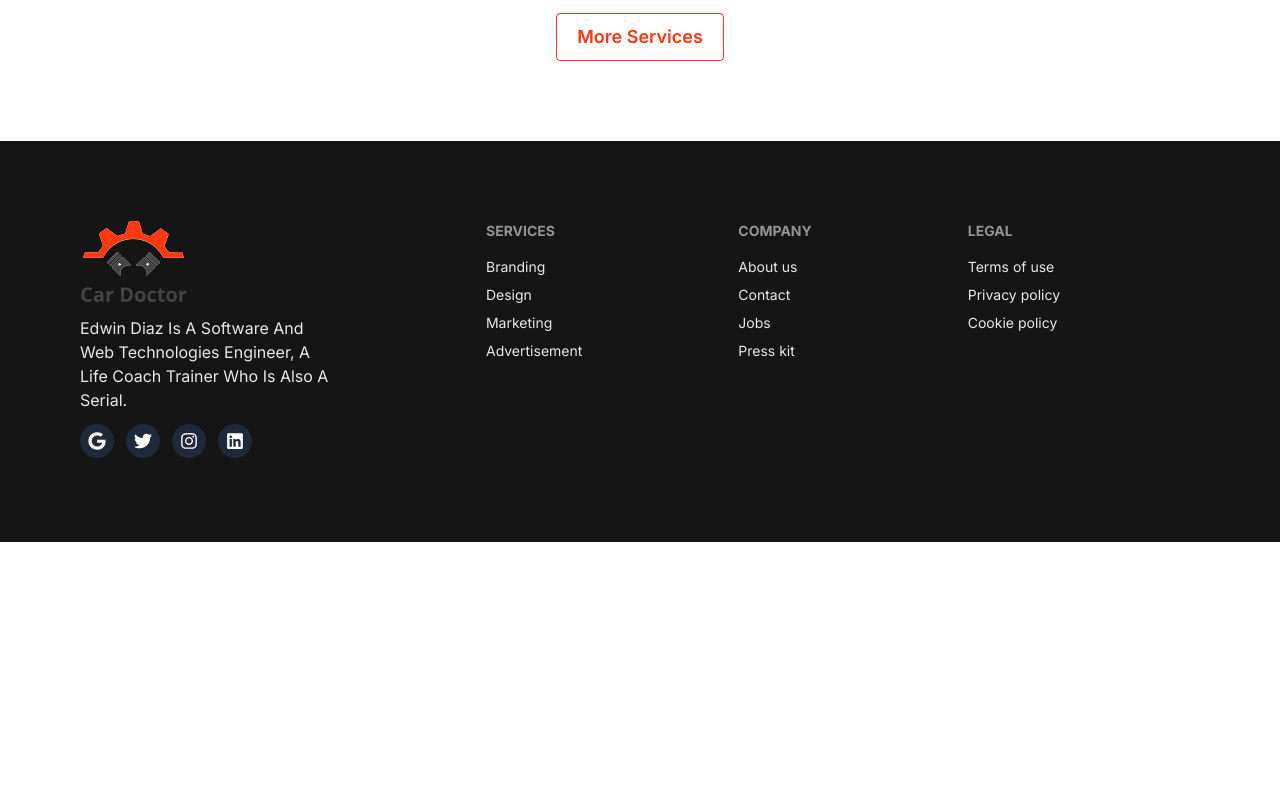
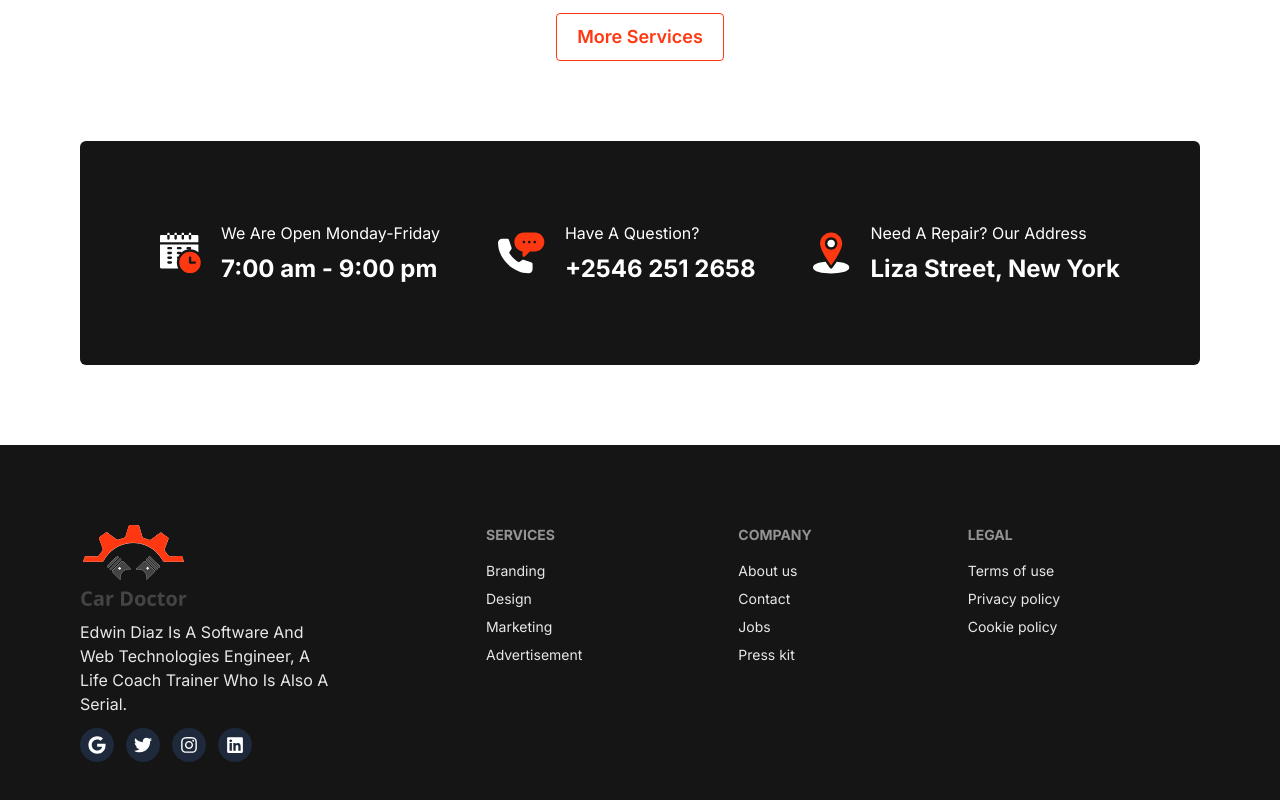
Before and after one commit to byteFarhan/car-doctors-with-NextJS, a Next.js app: page / in a window 1280 px wide. Shown: the part 2767-3567 px from the top of the page. Before the commit the page ends 3309 px from the top, so only its background shows below. Built offline with nearby package versions, Linux system fonts and the light colour scheme; no server answers.

Commit message:
add contact info component.

```diff
--- a/src/app/page.jsx
+++ b/src/app/page.jsx
@@ -1,5 +1,6 @@
 import About from "@/components/HomePage/AboutUs/AboutUs";
 import Carousel from "@/components/HomePage/Carousel/Carousel";
+import ContactInfo from "@/components/HomePage/ContactInfo/ContactInfo";
 import Services from "@/components/HomePage/Services/Services";
 import Image from "next/image";
 
@@ -9,6 +10,7 @@ export default function Home() {
       <Carousel></Carousel>
       <About></About>
       <Services></Services>
+      <ContactInfo></ContactInfo>
     </main>
   );
 }
--- /dev/null
+++ b/src/components/HomePage/ContactInfo/ContactInfo.jsx
@@ -0,0 +1,40 @@
+import calenderIcon from "@/../public/assets/icons/calenderIcon.svg";
+import phoneIcon from "@/../public/assets/icons/phoneIcon.svg";
+import locationIcon from "@/../public/assets/icons/locationIcon.svg";
+import Image from "next/image";
+const ContactInfo = () => {
+  return (
+    <>
+      <section
+        id="contactInfo"
+        className="flex flex-col items-center justify-center gap-8 px-5 py-10 my-20 text-white rounded-md md:p-20 lg:gap-0 lg:justify-between lg:flex-row bg-secondary"
+      >
+        <div className="flex gap-5">
+          <Image src={calenderIcon} alt="calender Icon" draggable={false} />
+          <div className="space-y-2">
+            <p className="text-white">We are open monday-friday</p>
+            <h4 className="text-white">7:00 am - 9:00 pm</h4>
+          </div>
+        </div>
+        <div className="flex gap-5">
+          <Image src={phoneIcon} alt="phone Icon" draggable={false} />
+          <div className="space-y-2">
+            <p className="text-white">Have a question?</p>
+            <h4 className="text-white">
+              <a href="tel:+2546 251 2658">+2546 251 2658</a>
+            </h4>
+          </div>
+        </div>
+        <div className="flex gap-5">
+          <Image src={locationIcon} alt="location Icon" draggable={false} />
+          <div className="space-y-2">
+            <p className="text-white">Need a repair? our address</p>
+            <h4 className="text-white">Liza Street, New York</h4>
+          </div>
+        </div>
+      </section>
+    </>
+  );
+};
+
+export default ContactInfo;
```
